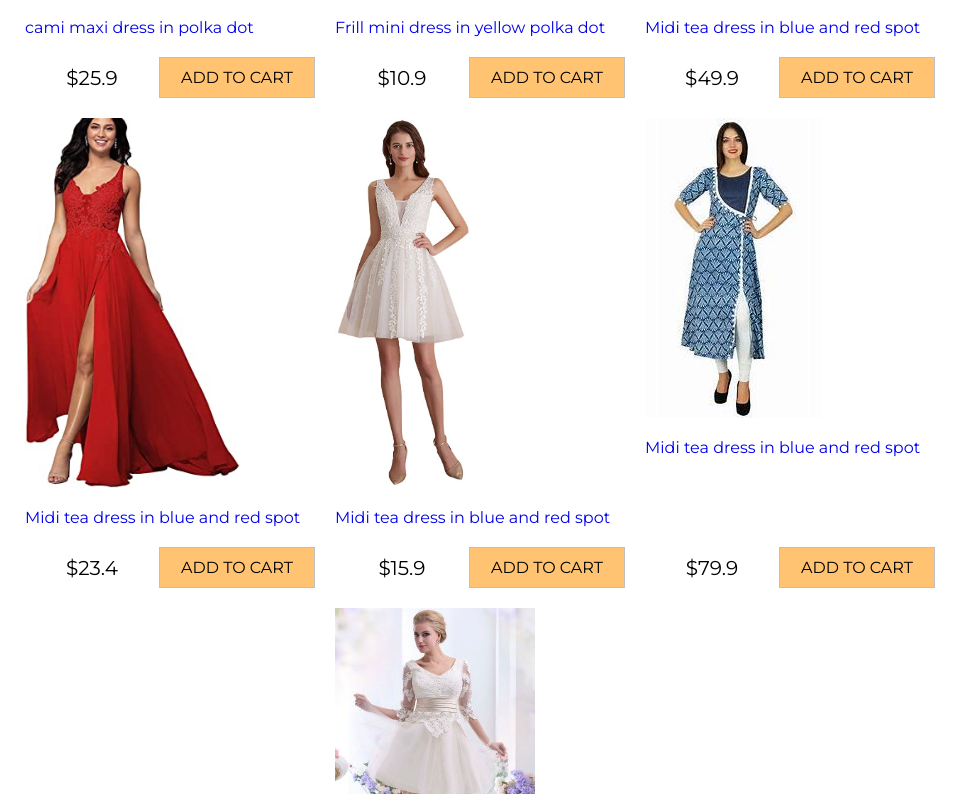
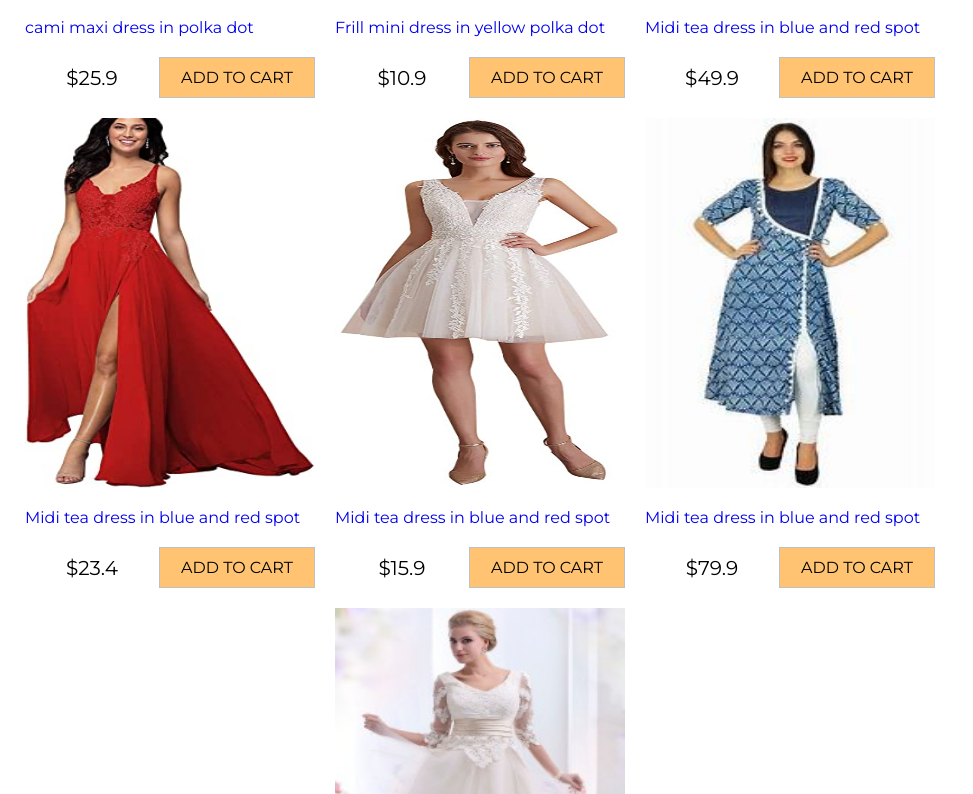
Before and after one commit to hamdiasma/shoping-cart, a React (Create React App) app: page / in a window 1280 px wide. Shown: the part 986-1780 px from the top of the page, without its empty margins (0-973 px from the left). Built offline with nearby package versions, Linux system fonts and the light colour scheme.

Commit message:
fixed with images

```diff
--- a/src/index.css
+++ b/src/index.css
@@ -92,8 +92,8 @@ footer {
 }
 
 .product img {
-  max-width: 37rem;
-  max-height: 37rem;
+  width: 100%;
+  height: 37rem;
 }
 .product-footer {
   display: flex;
```
